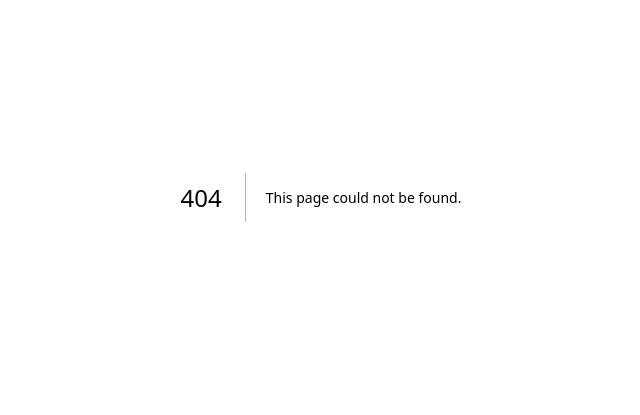
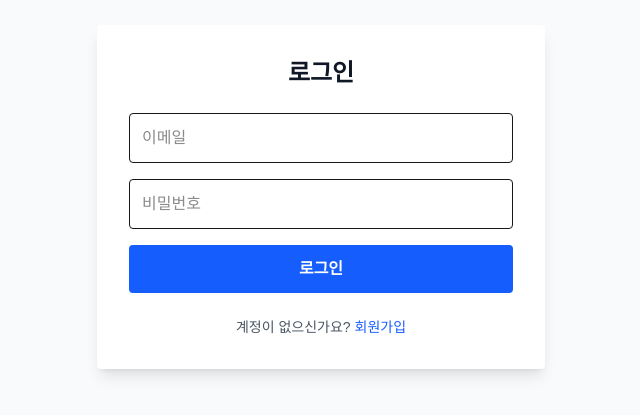
Before and after one commit to wnsgh1a/board_frontend, a Next.js app: page /login in a window 1280 px wide. Before the commit this address had no page. Shown: the part 203-618 px from the top of the page, without its empty margins (319-959 px from the left). Built offline with nearby package versions, Linux system fonts and the light colour scheme.

Commit message:
feat: 회원가입 및 로그인 페이지 구현

```diff
--- /dev/null
+++ b/src/app/login/page.tsx
@@ -0,0 +1,74 @@
+"use client";
+
+import { useState } from "react";
+import { useRouter } from "next/navigation";
+import axios from "@/api/axios";
+import { useAuthStore } from "@/store/useAuthStore";
+import { UserLoginRequest } from "@/types/auth";
+
+export default function LoginPage() {
+  const router = useRouter();
+  const login = useAuthStore((state) => state.login);
+  const [formData, setFormData] = useState<UserLoginRequest>({
+    email: "",
+    password: "",
+  });
+
+  const handleSubmit = async (e: React.FormEvent) => {
+    e.preventDefault();
+    try {
+      const response = await axios.post("/api/users/login", formData);
+      const token = response.data; // 백엔드에서 String으로 토큰 반환
+      login(formData.email, token);
+      alert("로그인 성공!");
+      router.push("/");
+    } catch (error: any) {
+      alert(error.response?.data?.message || "로그인 실패");
+    }
+  };
+
+  return (
+    <main className="flex min-h-screen flex-col items-center justify-center bg-gray-50 p-4">
+      <div className="w-full max-w-md p-8 space-y-6 bg-white rounded shadow-lg">
+        <h1 className="text-2xl font-bold text-center text-gray-900">로그인</h1>
+        <form onSubmit={handleSubmit} className="space-y-4">
+          <input
+            type="email"
+            placeholder="이메일"
+            className="w-full p-3 border rounded focus:outline-none focus:ring-2 focus:ring-blue-500"
+            value={formData.email}
+            onChange={(e) =>
+              setFormData({ ...formData, email: e.target.value })
+            }
+            required
+          />
+          <input
+            type="password"
+            placeholder="비밀번호"
+            className="w-full p-3 border rounded focus:outline-none focus:ring-2 focus:ring-blue-500"
+            value={formData.password}
+            onChange={(e) =>
+              setFormData({ ...formData, password: e.target.value })
+            }
+            required
+          />
+          <button
+            type="submit"
+            className="w-full py-3 bg-blue-600 text-white rounded font-bold hover:bg-blue-700 transition"
+          >
+            로그인
+          </button>
+        </form>
+        <p className="text-center text-sm text-gray-600">
+          계정이 없으신가요?{" "}
+          <button
+            onClick={() => router.push("/signup")}
+            className="text-blue-600 hover:underline"
+          >
+            회원가입
+          </button>
+        </p>
+      </div>
+    </main>
+  );
+}
--- /dev/null
+++ b/src/types/auth.ts
@@ -0,0 +1,10 @@
+export interface UserSignUpRequest {
+  email: string;
+  password: string;
+  nickname: string;
+}
+
+export interface UserLoginRequest {
+  email: string;
+  password: string;
+}
```
